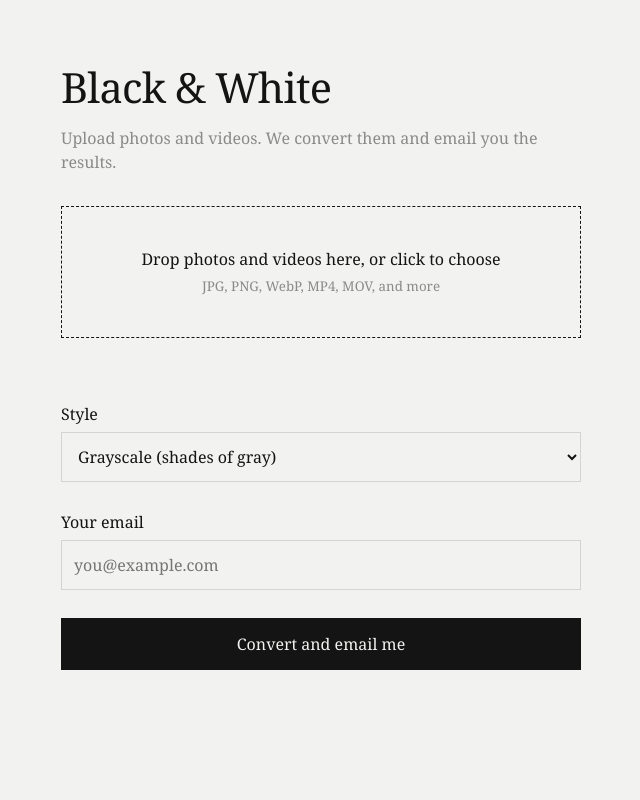
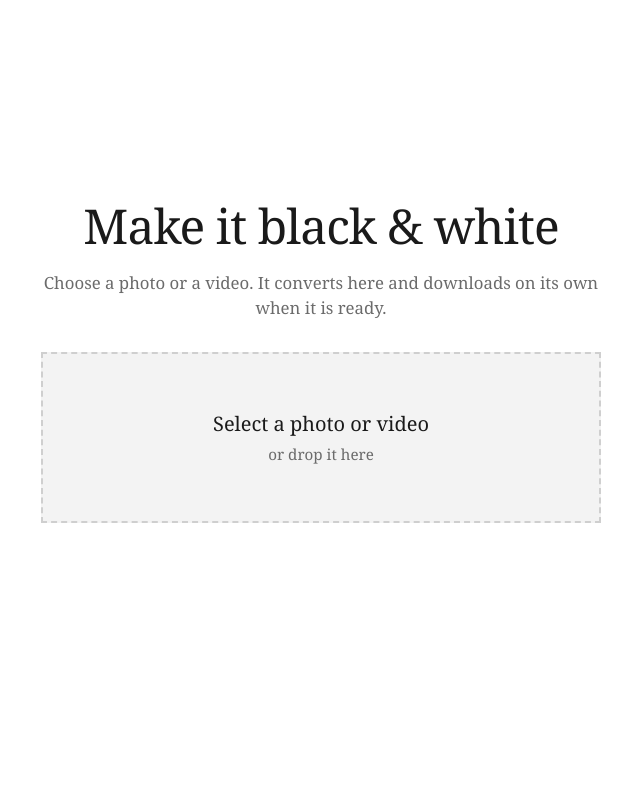
Before and after one commit to bismansapraaa/bw-converter, a Flask app: page / in a window 1280 px wide. Shown: the whole page, without its empty margins (319-959 px from the left). Run offline with Flask 3, Linux system fonts and the light colour scheme.

Commit message:
support photos and videos

```diff
--- a/app.py
+++ b/app.py
@@ -1,90 +1,89 @@
-import json
 import os
-import shutil
+import time
+import uuid
+import subprocess
 import threading
-import urllib.error
-import urllib.request
-import uuid
-import zipfile
-from pathlib import Path
 
-from flask import Flask, jsonify, render_template, request, send_from_directory
-from werkzeug.utils import secure_filename
-
-from converter import PHOTO_EXT, VIDEO_EXT, convert_file
+from flask import Flask, request, jsonify, send_file, render_template, abort
+from PIL import Image, ImageOps
 
 app = Flask(__name__)
-app.config["MAX_CONTENT_LENGTH"] = 2 * 1024**3  # reject uploads larger than 2 GB
+app.config["MAX_CONTENT_LENGTH"] = 200 * 1024 * 1024  # 200 MB upload limit
 
-JOBS_DIR = Path("jobs")
+JOBS_DIR = "jobs"
+os.makedirs(JOBS_DIR, exist_ok=True)
 
-# Email is sent through Brevo's web API (port 443), because free Render
-# instances block the SMTP ports that Gmail uses.
-BREVO_API_KEY = os.environ.get("BREVO_API_KEY")
-SENDER_EMAIL = os.environ.get("SENDER_EMAIL")  # must be verified in your Brevo account
-BASE_URL = os.environ.get("BASE_URL", "http://localhost:5000")
+IMAGE_EXTS = {".jpg", ".jpeg", ".png", ".webp", ".bmp", ".gif", ".tiff", ".tif"}
+VIDEO_EXTS = {".mp4", ".mov", ".avi", ".mkv", ".webm", ".m4v", ".3gp", ".wmv", ".flv"}
+
+# job_id -> {"status": "processing" | "done" | "error", "name": download name, "out": output path}
+jobs = {}
 
 
-def send_email(to, subject, body):
-    payload = {
-        "sender": {"name": "Black & White", "email": SENDER_EMAIL},
-        "to": [{"email": to}],
-        "subject": subject,
-        "textContent": body,
-    }
-    req = urllib.request.Request(
-        "https://api.brevo.com/v3/smtp/email",
-        data=json.dumps(payload).encode("utf-8"),
-        headers={
-            "api-key": BREVO_API_KEY,
-            "content-type": "application/json",
-            "accept": "application/json",
-        },
-        method="POST",
-    )
-    try:
-        urllib.request.urlopen(req, timeout=30)
-    except urllib.error.HTTPError as e:
-        print("Brevo error:", e.code, e.read().decode("utf-8", "ignore"))
-        raise
+def convert_video(input_path, output_path):
+    """Turn a video black and white with ffmpeg, keeping the audio."""
+    cmd = [
+        "ffmpeg", "-y",
+        "-i", input_path,
+        "-vf", "hue=s=0",
+        "-c:v", "libx264",
+        "-preset", "veryfast",
+        "-crf", "26",
+        "-threads", "1",           # keeps memory low on the free tier
+        "-c:a", "aac",
+        "-movflags", "+faststart",
+        output_path,
+    ]
+    result = subprocess.run(cmd, capture_output=True, text=True)
+    if result.returncode != 0:
+        raise RuntimeError(result.stderr[-1500:])
 
 
-def process_job(job_id, email, mode):
-    job = JOBS_DIR / job_id
-    in_dir, out_dir = job / "in", job / "out"
-    out_dir.mkdir(exist_ok=True)
+def convert_image(input_path, output_path, ext):
+    """Turn a photo black and white with Pillow, keeping the same format."""
+    img = Image.open(input_path)
+    img = ImageOps.exif_transpose(img)   # fix phone photos that are rotated
+    gray = img.convert("L")
+    if ext in (".jpg", ".jpeg"):
+        gray.save(output_path, "JPEG", quality=92)
+    elif ext == ".png":
+        gray.save(output_path, "PNG")
+    elif ext == ".webp":
+        gray.save(output_path, "WEBP", quality=92)
+    else:
+        gray.save(output_path, "PNG")
+
+
+def run_job(job_id, input_path, output_path, kind, ext):
     try:
-        done, failed = 0, 0
-        for f in sorted(in_dir.iterdir()):
+        if kind == "image":
+            convert_image(input_path, output_path, ext)
+        else:
+            convert_video(input_path, output_path)
+        jobs[job_id]["status"] = "done"
+    except Exception as e:
+        print("Conversion error:", e, flush=True)
+        jobs[job_id]["status"] = "error"
+    finally:
+        if os.path.exists(input_path):
+            os.remove(input_path)
+
+
+def cleanup_loop():
+    """Delete files older than 15 minutes so the disk does not fill up."""
+    while True:
+        time.sleep(300)
+        now = time.time()
+        for name in os.listdir(JOBS_DIR):
+            path = os.path.join(JOBS_DIR, name)
             try:
-                if convert_file(f, out_dir, mode):
-                    done += 1
-                else:
-                    failed += 1
-            except Exception as e:
-                print("Convert failed:", f.name, e)
-                failed += 1
+                if now - os.path.getmtime(path) > 900:
+                    os.remove(path)
+            except OSError:
+                pass
 
-        zip_path = job / "result.zip"
-        with zipfile.ZipFile(zip_path, "w", zipfile.ZIP_STORED) as z:
-            for f in out_dir.iterdir():
-                z.write(f, f.name)
-        shutil.rmtree(in_dir, ignore_errors=True)  # delete the originals right away
 
-        note = f"{done} file(s) converted." + (f" {failed} could not be converted." if failed else "")
-        link = f"{BASE_URL}/download/{job_id}"
-        send_email(
-            email,
-            "Your black and white files are ready",
-            f"{note}\n\nDownload your zip here:\n{link}\n\n"
-            "Please download it soon. The link may stop working after a while.",
-        )
-    except Exception as e:
-        print("Job failed:", job_id, e)
-        try:
-            send_email(email, "Your conversion failed", "Something went wrong while converting your files. Please try again.")
-        except Exception:
-            pass
+threading.Thread(target=cleanup_loop, daemon=True).start()
 
 
 @app.route("/")
@@ -94,40 +93,51 @@ def index():
 
 @app.route("/upload", methods=["POST"])
 def upload():
-    email = request.form.get("email", "").strip()
-    mode = request.form.get("mode", "grayscale")
-    files = [f for f in request.files.getlist("files") if f.filename]
+    file = request.files.get("file")
+    if not file or file.filename == "":
+        return jsonify({"error": "No file received"}), 400
 
-    if "@" not in email or "." not in email:
-        return jsonify(error="Enter a valid email address."), 400
-    if not files:
-        return jsonify(error="Choose at least one photo or video."), 400
-    if not (BREVO_API_KEY and SENDER_EMAIL):
-        return jsonify(error="The server's email isn't set up yet."), 500
+    base, ext = os.path.splitext(os.path.basename(file.filename))
+    ext = ext.lower()
+    if ext in IMAGE_EXTS:
+        kind = "image"
+    elif ext in VIDEO_EXTS:
+        kind = "video"
+    else:
+        return jsonify({"error": "Unsupported file type"}), 400
 
     job_id = uuid.uuid4().hex
-    in_dir = JOBS_DIR / job_id / "in"
-    in_dir.mkdir(parents=True)
-    saved = 0
-    for i, f in enumerate(files):
-        name = secure_filename(f.filename)
-        if Path(name).suffix.lower() in PHOTO_EXT | VIDEO_EXT:
-            f.save(in_dir / f"{i:04d}_{name}")
-            saved += 1
-    if not saved:
-        shutil.rmtree(JOBS_DIR / job_id)
-        return jsonify(error="None of those file types are supported."), 400
+    input_path = os.path.join(JOBS_DIR, job_id + "_in")
+    out_ext = ".mp4" if kind == "video" else (ext if ext in (".jpg", ".jpeg", ".png", ".webp") else ".png")
+    output_path = os.path.join(JOBS_DIR, job_id + "_bw" + out_ext)
+    file.save(input_path)
 
-    # Convert in the background so the person doesn't have to wait on this page.
-    threading.Thread(target=process_job, args=(job_id, email, mode), daemon=True).start()
-    return jsonify(ok=True, count=saved)
+    jobs[job_id] = {
+        "status": "processing",
+        "name": (base or "file") + "_bw" + out_ext,
+        "out": output_path,
+    }
+    threading.Thread(
+        target=run_job, args=(job_id, input_path, output_path, kind, ext), daemon=True
+    ).start()
+    return jsonify({"job_id": job_id, "kind": kind})
+
+
+@app.route("/status/<job_id>")
+def status(job_id):
+    job = jobs.get(job_id)
+    if not job:
+        return jsonify({"status": "error"})
+    return jsonify({"status": job["status"]})
 
 
 @app.route("/download/<job_id>")
 def download(job_id):
-    job_id = secure_filename(job_id)
-    return send_from_directory(JOBS_DIR / job_id, "result.zip", as_attachment=True)
+    job = jobs.get(job_id)
+    if not job or job["status"] != "done" or not os.path.exists(job["out"]):
+        abort(404)
+    return send_file(job["out"], as_attachment=True, download_name=job["name"])
 
 
 if __name__ == "__main__":
- app.run(debug=True)
+    app.run(debug=True)
--- a/templates/index.html
+++ b/templates/index.html
@@ -1,101 +1,155 @@
 <!DOCTYPE html>
 <html lang="en">
 <head>
-<meta charset="utf-8">
+<meta charset="UTF-8">
 <meta name="viewport" content="width=device-width, initial-scale=1">
-<title>Black &amp; White</title>
+<title>Photo &amp; Video to Black &amp; White</title>
 <style>
-  :root { --paper:#f2f2f0; --ink:#141414; --mid:#8a8a87; --line:#d4d4d0; }
-  @media (prefers-color-scheme: dark) { :root { --paper:#141414; --ink:#f2f2f0; --mid:#8f8f8c; --line:#333; } }
+  :root {
+    --bg: #ffffff;
+    --ink: #1a1a1a;
+    --muted: #6b6b6b;
+    --line: #cfcfcf;
+    --panel: #f3f3f3;
+    --accent: #1a1a1a;
+  }
+  @media (prefers-color-scheme: dark) {
+    :root {
+      --bg: #161616;
+      --ink: #f2f2f2;
+      --muted: #9a9a9a;
+      --line: #3a3a3a;
+      --panel: #202020;
+      --accent: #f2f2f2;
+    }
+  }
   * { box-sizing: border-box; }
-  body { margin:0; background:var(--paper); color:var(--ink); font-family: Georgia, "Times New Roman", serif; line-height:1.5; }
-  main { max-width: 560px; margin: 0 auto; padding: 56px 20px 80px; }
-  h1 { font-size: 2.6rem; font-weight: 400; letter-spacing: -0.02em; margin: 0 0 8px; }
-  p.lead { color: var(--mid); margin: 0 0 32px; }
-  #drop { border: 1.5px dashed var(--ink); padding: 40px 20px; text-align: center; cursor: pointer; transition: background .15s; }
-  #drop.over { background: var(--ink); color: var(--paper); }
-  #drop small { display:block; color: var(--mid); margin-top: 6px; }
-  #drop.over small { color: var(--paper); }
-  #summary { margin: 12px 0 0; min-height: 1.5em; }
-  label { display:block; margin: 28px 0 6px; }
-  input[type=email], select { width:100%; padding: 12px; font: inherit; background: transparent; color: var(--ink); border: 1px solid var(--line); border-radius: 0; }
-  button { margin-top: 28px; width:100%; padding: 14px; font: inherit; background: var(--ink); color: var(--paper); border: 0; cursor: pointer; }
-  button:disabled { opacity: .5; cursor: default; }
-  :focus-visible { outline: 2px solid var(--ink); outline-offset: 3px; }
-  progress { width:100%; height: 6px; margin-top: 20px; display:none; accent-color: var(--ink); }
-  #status { margin-top: 16px; }
-  #status.error { text-decoration: underline wavy; }
+  html, body { height: 100%; margin: 0; }
+  body {
+    background: var(--bg);
+    color: var(--ink);
+    font-family: Georgia, "Times New Roman", serif;
+    display: flex;
+    align-items: center;
+    justify-content: center;
+    padding: 24px;
+  }
+  main { width: 100%; max-width: 560px; text-align: center; }
+  h1 { font-size: clamp(2rem, 6vw, 3rem); font-weight: 400; margin: 0 0 12px; letter-spacing: -0.02em; }
+  .sub { color: var(--muted); margin: 0 0 32px; font-size: 1.05rem; line-height: 1.5; }
+
+  .drop {
+    display: block;
+    border: 2px dashed var(--line);
+    background: var(--panel);
+    padding: 56px 24px;
+    cursor: pointer;
+    filter: grayscale(1);
+    transition: border-color .15s, background .15s;
+  }
+  .drop:hover, .drop.over { border-color: var(--accent); }
+  .drop:focus-within { outline: 3px solid var(--accent); outline-offset: 3px; }
+  .drop strong { display: block; font-size: 1.25rem; font-weight: 400; margin-bottom: 6px; }
+  .drop span { color: var(--muted); font-size: .95rem; }
+  input[type=file] { position: absolute; width: 1px; height: 1px; opacity: 0; }
+
+  .status { margin-top: 28px; min-height: 3.5em; }
+  .status p { margin: 0 0 12px; font-size: 1.05rem; }
+  .bar { height: 4px; background: var(--line); overflow: hidden; display: none; }
+  .bar i { display: block; height: 100%; width: 35%; background: var(--accent); animation: slide 1.2s linear infinite; }
+  @keyframes slide { from { margin-left: -35%; } to { margin-left: 100%; } }
+  @media (prefers-reduced-motion: reduce) { .bar i { animation: none; width: 100%; opacity: .4; } }
+
+  .btn {
+    display: none;
+    margin-top: 8px;
+    padding: 12px 28px;
+    background: var(--accent);
+    color: var(--bg);
+    text-decoration: none;
+    font-size: 1rem;
+  }
+  .btn:focus-visible { outline: 3px solid var(--accent); outline-offset: 3px; }
 </style>
 </head>
 <body>
 <main>
-  <h1>Black &amp; White</h1>
-  <p class="lead">Upload photos and videos. We convert them and email you the results.</p>
+  <h1>Make it black &amp; white</h1>
+  <p class="sub">Choose a photo or a video. It converts here and downloads on its own when it is ready.</p>
 
-  <div id="drop" tabindex="0" role="button" aria-label="Choose photos and videos">
-    Drop photos and videos here, or click to choose
-    <small>JPG, PNG, WebP, MP4, MOV, and more</small>
+  <label class="drop" id="drop">
+    <input type="file" id="video" accept="image/*,video/*">
+    <strong>Select a photo or video</strong>
+    <span>or drop it here</span>
+  </label>
+
+  <div class="status" aria-live="polite">
+    <p id="msg"></p>
+    <div class="bar" id="bar"><i></i></div>
+    <a id="dl" class="btn">Download again</a>
   </div>
-  <input type="file" id="files" multiple accept="image/*,video/*" hidden>
-  <div id="summary"></div>
-
-  <label for="mode">Style</label>
-  <select id="mode">
-    <option value="grayscale">Grayscale (shades of gray)</option>
-    <option value="binary">Pure black and white (photos only)</option>
-  </select>
-
-  <label for="email">Your email</label>
-  <input type="email" id="email" placeholder="you@example.com" autocomplete="email">
-
-  <button id="go">Convert and email me</button>
-  <progress id="bar" max="100" value="0"></progress>
-  <div id="status" role="status"></div>
 </main>
 
 <script>
-const drop = document.getElementById('drop'), input = document.getElementById('files');
-const summary = document.getElementById('summary'), statusEl = document.getElementById('status');
-const bar = document.getElementById('bar'), go = document.getElementById('go');
-let chosen = [];
+const input = document.getElementById("video");
+const drop = document.getElementById("drop");
+const msg = document.getElementById("msg");
+const bar = document.getElementById("bar");
+const dl = document.getElementById("dl");
 
-function setFiles(list) {
-  chosen = Array.from(list);
-  const mb = chosen.reduce((s, f) => s + f.size, 0) / 1048576;
-  summary.textContent = chosen.length ? `${chosen.length} file(s), ${mb.toFixed(1)} MB` : '';
+input.addEventListener("change", () => start(input.files[0]));
+
+["dragenter", "dragover"].forEach(ev =>
+  drop.addEventListener(ev, e => { e.preventDefault(); drop.classList.add("over"); }));
+["dragleave", "drop"].forEach(ev =>
+  drop.addEventListener(ev, e => { e.preventDefault(); drop.classList.remove("over"); }));
+drop.addEventListener("drop", e => start(e.dataTransfer.files[0]));
+
+function fail(text) {
+  bar.style.display = "none";
+  msg.textContent = text;
 }
-drop.onclick = () => input.click();
-drop.onkeydown = e => { if (e.key === 'Enter' || e.key === ' ') input.click(); };
-input.onchange = () => setFiles(input.files);
-['dragover','dragenter'].forEach(t => drop.addEventListener(t, e => { e.preventDefault(); drop.classList.add('over'); }));
-['dragleave','drop'].forEach(t => drop.addEventListener(t, e => { e.preventDefault(); drop.classList.remove('over'); }));
-drop.addEventListener('drop', e => setFiles(e.dataTransfer.files));
 
-function show(msg, isError) { statusEl.textContent = msg; statusEl.className = isError ? 'error' : ''; }
+async function start(file) {
+  if (!file) return;
+  if (!file.type.startsWith("video/") && !file.type.startsWith("image/")) { fail("Please choose a photo or a video."); return; }
 
-go.onclick = () => {
-  const email = document.getElementById('email').value.trim();
-  if (!chosen.length) return show('Choose at least one photo or video.', true);
-  if (!email) return show('Enter your email address.', true);
+  dl.style.display = "none";
+  bar.style.display = "block";
+  msg.textContent = "Uploading " + file.name + "…";
 
   const fd = new FormData();
-  chosen.forEach(f => fd.append('files', f));
-  fd.append('email', email);
-  fd.append('mode', document.getElementById('mode').value);
+  fd.append("file", file);
 
-  const xhr = new XMLHttpRequest();
-  xhr.open('POST', '/upload');
-  xhr.upload.onprogress = e => { if (e.lengthComputable) bar.value = (e.loaded / e.total) * 100; };
-  xhr.onload = () => {
-    go.disabled = false;
-    let res = {}; try { res = JSON.parse(xhr.responseText); } catch (_) {}
-    if (xhr.status === 200) { bar.style.display = 'none'; show(`Uploaded ${res.count} file(s). Check your email in a few minutes. You can close this page.`); }
-    else show(res.error || 'Upload failed. Try again.', true);
-  };
-  xhr.onerror = () => { go.disabled = false; show('Could not reach the server.', true); };
-  go.disabled = true; bar.style.display = 'block'; bar.value = 0; show('Uploading...');
-  xhr.send(fd);
-};
+  let job_id;
+  try {
+    const res = await fetch("/upload", { method: "POST", body: fd });
+    if (!res.ok) throw new Error();
+    job_id = (await res.json()).job_id;
+  } catch (e) {
+    fail("Upload failed. Use a JPG, PNG, WEBP, MP4 or MOV file, or try a smaller one.");
+    return;
+  }
+
+  msg.textContent = "Converting to black & white…";
+
+  const timer = setInterval(async () => {
+    try {
+      const s = await (await fetch("/status/" + job_id)).json();
+      if (s.status === "done") {
+        clearInterval(timer);
+        bar.style.display = "none";
+        msg.textContent = "Done. Your download is starting.";
+        dl.href = "/download/" + job_id;
+        dl.style.display = "inline-block";
+        window.location.href = "/download/" + job_id;
+      } else if (s.status === "error") {
+        clearInterval(timer);
+        fail("Conversion failed. Try a smaller file.");
+      }
+    } catch (e) { /* keep polling; the server may be busy */ }
+  }, 2000);
+}
 </script>
 </body>
 </html>
```
